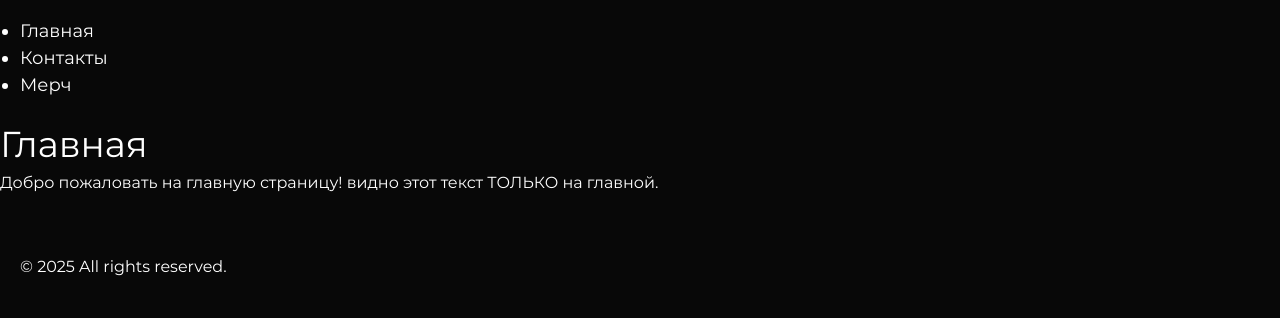
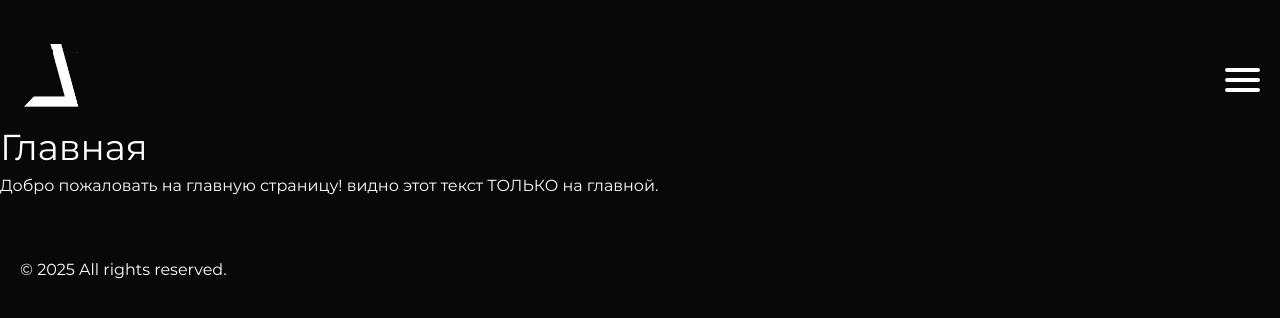
Before and after one commit to dmpsh/everydayrain, a React (Vite) app: page / in a window 1280 px wide. Shown: the top 318 px of the page. Built offline with nearby package versions, Linux system fonts and the light colour scheme.

Commit message:
стилизовали и оживили меню

```diff
--- a/src/components/NavigationMenu.jsx
+++ b/src/components/NavigationMenu.jsx
@@ -1,19 +1,55 @@
 import { NavLink } from 'react-router-dom';
+import { useState } from "react";
+import { motion, AnimatePresence } from "framer-motion";
+/*
+    1. Проблема
+			при переходах по ссылкам - меню не закрывается
+		FIX
+			добавить onClick на ссылки в меню, который будет вызывать toggleMenu
+*/
+const NavigationMenu = () => {
+    const [toggledNav, setToggledNav] = useState(false);
+    const toggleMenu = () => setToggledNav((isOpen) => !isOpen);
 
-const NavigationMenu = () => {
     return (
-        <nav>
-            <ul>
-                <li>
-                    <NavLink to='/' className={({ isActive })=>isActive ? 'active' : ''}>Главная</NavLink>
-                </li>
-                <li>
-                    <NavLink to='/contacts' className={({ isActive })=>isActive ? 'active' : ''}>Контакты</NavLink>
-                </li>
-				<li>
-                    <NavLink to='/merch' className={({ isActive })=>isActive ? 'active' : ''}>Мерч</NavLink>
-                </li>
-            </ul>
+        <nav className={toggledNav ? "nav opened" : "nav"}>
+            <div className="container">
+                <div className="nav-wrap">
+                    <div className="nav-logo">
+                        <NavLink to='/'></NavLink>
+                    </div>
+                    <div className="nav-menu">
+                        <AnimatePresence>
+                            {toggledNav && (
+                                <motion.div className="menu"
+                                    initial={{ opacity: 0, x: 0 }}
+                                    animate={{ display: 'block', opacity: 1, x: 25 }}
+                                    exit={{ display: 'none', opacity: 0, x: -50 }}
+                                >
+                                    <div className="menu-wrap">
+                                        <div className="menu-item active">
+                                            <NavLink to='/' onClick={toggleMenu}>
+                                                Главная
+                                            </NavLink>
+                                        </div>
+                                        <div className="menu-item">
+                                            <NavLink to="contacts" onClick={toggleMenu}>
+                                                Контакты
+                                            </NavLink>
+                                        </div>
+                                        <div className="menu-item">
+                                            <NavLink to="merch" onClick={toggleMenu}>
+                                                Мерч
+                                            </NavLink>
+                                        </div>
+                                    </div>
+                                </motion.div>
+                            )}
+                        </AnimatePresence>
+                        <div className="burger_button" onClick={toggleMenu}><span></span></div>
+                    </div>
+                </div>
+            </div>
         </nav>
     );
 };
```
